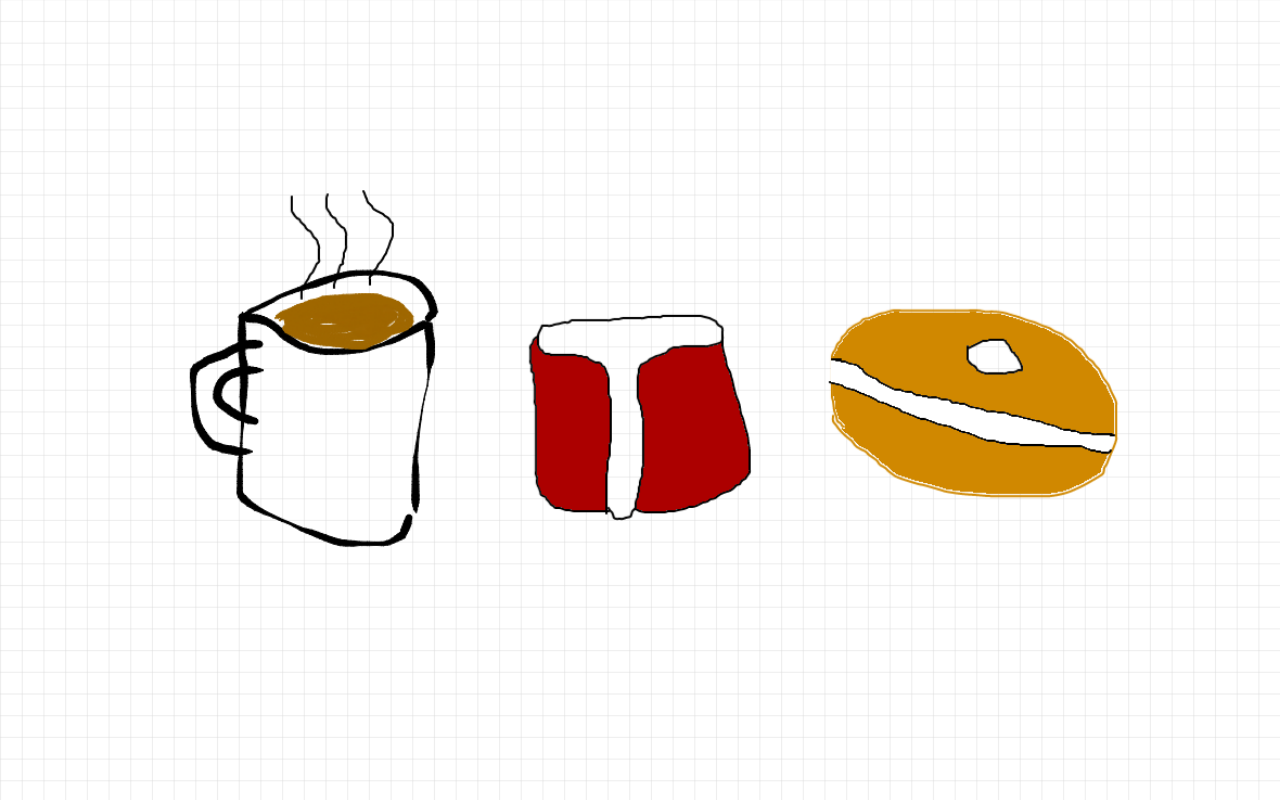
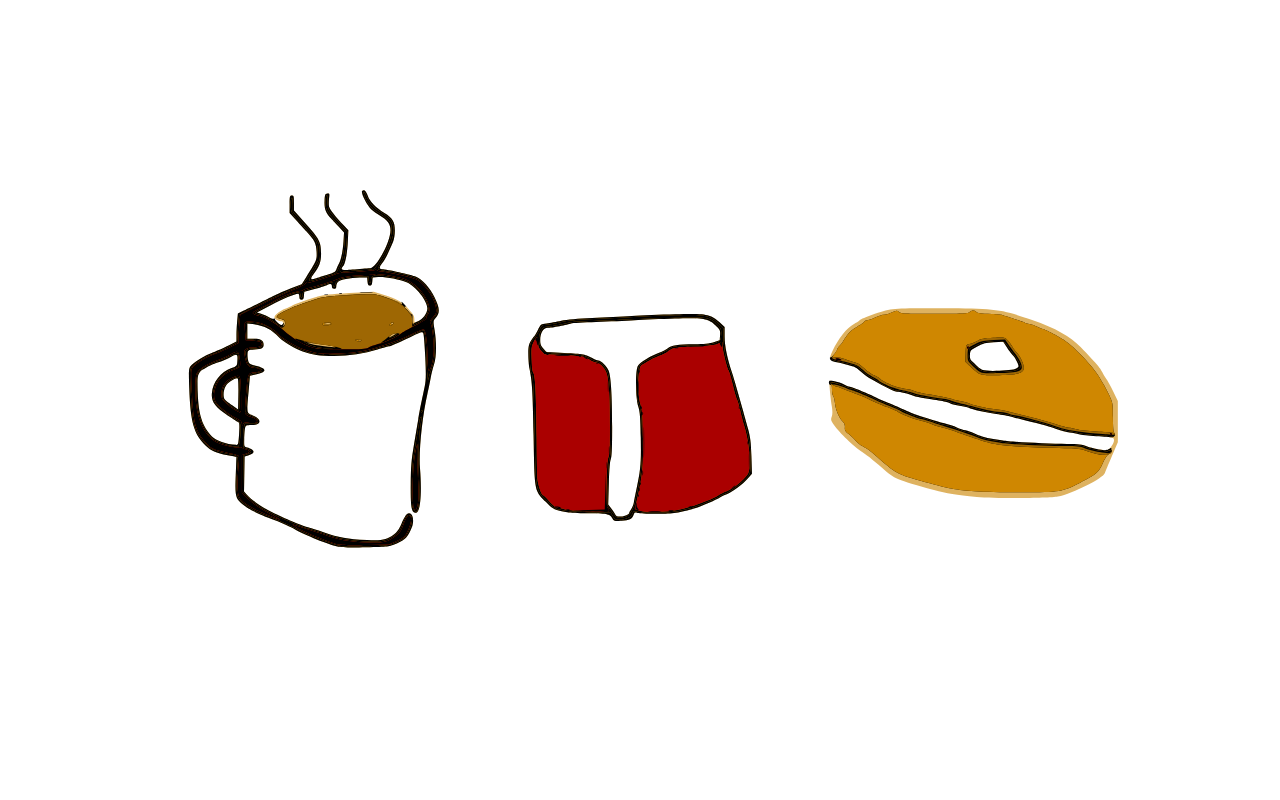
Before and after one commit to jfly/cmb, a plain HTML site: page index.html in a window 1280 px wide. Drawn offline with Linux system fonts and the light colour scheme.

Commit message:
Playing around with inkscape.

```diff
--- a/index.html
+++ b/index.html
@@ -19,7 +19,7 @@
     body {
         margin: 0 auto;
         font-family: sans-serif;
-        background-image: url("dan.png");
+        background-image: url("dan.svg");
         background-size: cover;
         background-repeat: no-repeat;
         background-position: center;
```
Also changed, not shown: dan.png (deleted), dan.svg (added).
